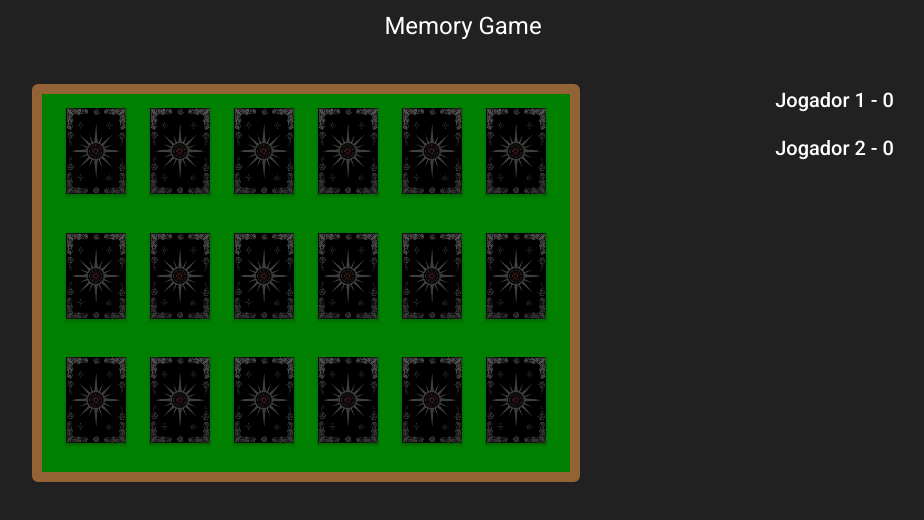
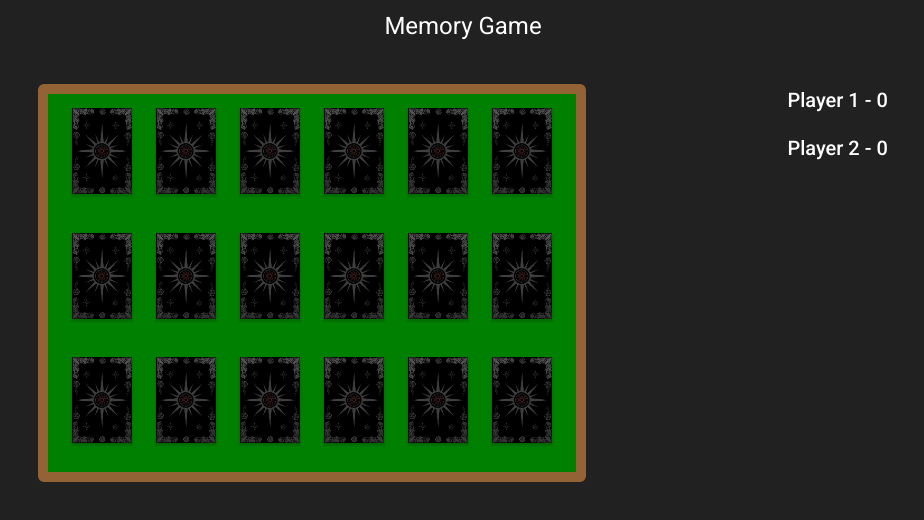
Before and after one commit to ArthurTerozendi/memory-game, an Angular app: page / in a window 1280 px wide. Shown: the top 520 px of the page, without its empty margins (177-1101 px from the left). Built offline with nearby package versions, Linux system fonts and the light colour scheme.

Commit message:
translate player

```diff
--- a/src/app/app.component.html
+++ b/src/app/app.component.html
@@ -6,7 +6,7 @@
     <app-card *ngFor="let card of cards" [card]="card"></app-card>
   </div>
   <div class="scores">
-      <h2 id="player01"> Jogador 1 - {{ cardService.score['1'] }} </h2>
-      <h2 id="player02"> Jogador 2 - {{ cardService.score['2'] }} </h2>
+      <h2 id="player01"> Player 1 - {{ cardService.score['1'] }} </h2>
+      <h2 id="player02"> Player 2 - {{ cardService.score['2'] }} </h2>
   </div>
 </div>
```
